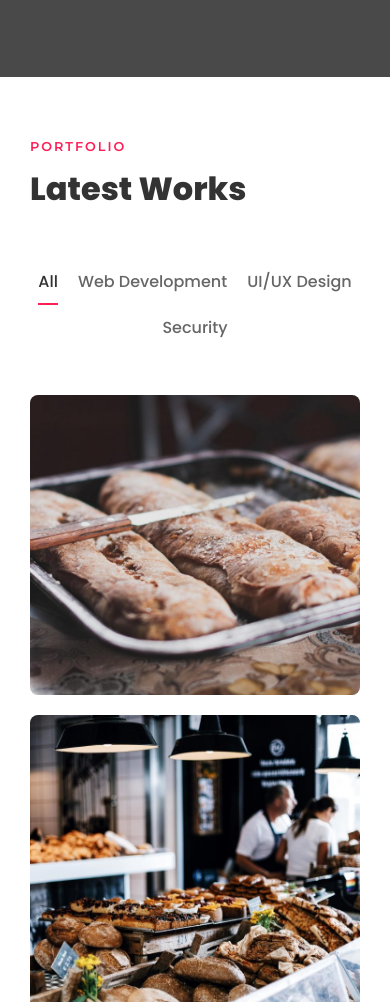
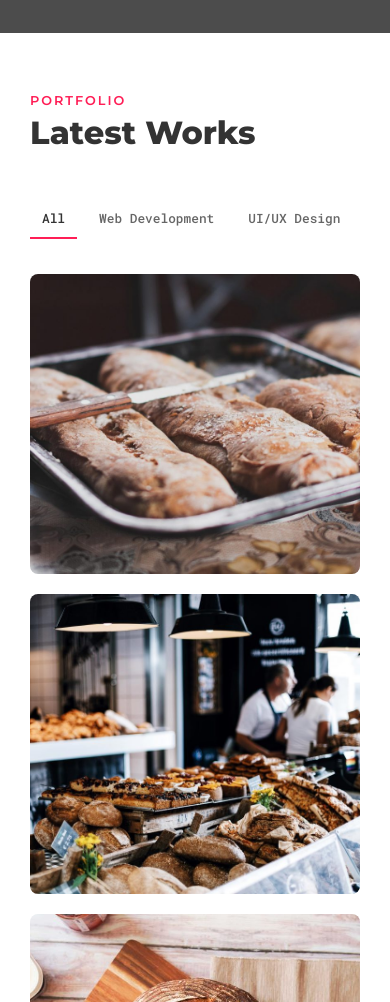
Before and after one commit to yousif-ayman-dev/yd-portfolio, a plain HTML site: page index.html in a window 390 px wide. Shown: the part 4535-5537 px from the top of the page. Drawn offline with nearby package versions, Linux system fonts and the light colour scheme.

```diff
--- a/css/style.css
+++ b/css/style.css
@@ -51,11 +51,16 @@
 
 /* 🔤 إعدادات أساسية للجسم */
 body {
-    font-family: 'Poppins', -apple-system, BlinkMacSystemFont, 'Segoe UI', Roboto, sans-serif;
-    line-height: 1.6;
-    color: var(--light-text);
-    background-color: var(--light-bg);
-    overflow-x: hidden;
+    font-family: 'Roboto Mono', monospace;
+    font-weight: 400;
+}
+
+h1,
+h2,
+h3,
+h4,
+.section-main-title {
+    font-family: 'Montserrat', sans-serif;
 }
 
 /* 🔗 تنسيق الروابط */
@@ -1865,6 +1870,7 @@
         transform: scale(0.95);
     }
 }
+
 /* ============================================
    🎯 إصلاح خلفية قسم CV في الدارك مود
    ============================================ */
@@ -1876,3 +1882,41 @@
     background-color: #333 !important;
     border-top-color: #444 !important;
 }
+
+/* ============================================
+   🖼️ إصلاح مشكلة كلمة Security الطويلة على الجوال
+   ============================================ */
+@media (max-width: 768px) {
+    .portfolio-filters {
+        display: flex !important;
+        flex-wrap: nowrap !important;
+        overflow-x: auto !important;
+        gap: 10px !important;
+        padding-bottom: 10px !important;
+        margin-bottom: 30px !important;
+        -webkit-overflow-scrolling: touch !important;
+        scrollbar-width: thin !important;
+        justify-content: flex-start !important;
+    }
+
+    .filter-item {
+        flex: 0 0 auto !important;
+        white-space: nowrap !important;
+        padding: 8px 15px !important;
+        font-size: 0.85rem !important;
+        cursor: pointer !important;
+    }
+
+    /* إخفاء شريط التمرير */
+    .portfolio-filters::-webkit-scrollbar {
+        display: none !important;
+    }
+}
+
+/* للأجهزة الصغيرة جداً */
+@media (max-width: 480px) {
+    .filter-item {
+        padding: 8px 12px !important;
+        font-size: 0.8rem !important;
+    }
+}
--- a/index.html
+++ b/index.html
@@ -2,23 +2,18 @@
 <html lang="en" dir="ltr">
 
 <head>
-    <!-- 🏷️ إعدادات أساسية -->
     <meta charset="UTF-8">
     <meta name="viewport" content="width=device-width, initial-scale=1.0">
     <title>Yousif Dahalan - Front-End Developer Portfolio</title>
 
-    <!-- 🔤 خطوط Google Fonts -->
     <link
-        href="https://fonts.googleapis.com/css2?family=Poppins:wght@300;400;500;600;700;800&family=Montserrat:wght@300;400;500;600&display=swap"
+        href="https://fonts.googleapis.com/css2?family=Roboto+Mono:wght@300;400;500&family=Montserrat:wght@300;400;500;600;700;800&display=swap"
         rel="stylesheet">
 
-    <!-- ✨ أيقونات Font Awesome -->
     <link rel="stylesheet" href="https://cdnjs.cloudflare.com/ajax/libs/font-awesome/6.5.2/css/all.min.css">
 
-    <!-- 🎨 ملف التنسيقات الرئيسي -->
     <link rel="stylesheet" href="css/style.css">
 
-    <!-- 🔍 إعدادات SEO محسنة -->
     <meta name="keywords"
         content="يوسف أيمن, يوسف دحلان, يوسف ايمن, yousif ayman, yousof ayman, yousef ayman, yousif dahalan, yousof dahalan, yousef dahalan, yousif dahlan, yousof dahlan, yousef dahlan, front end developer, web developer, portfolio, فرونت اند">
 
@@ -26,7 +21,6 @@
         content="الموقع الشخصي للمطور يوسف دحلان (يوسف أيمن) - مطور واجهات أمامية (Front-End Developer) متخصص في بناء مواقع احترافية.">
     <meta name="author" content="Yousif Dahalan">
 
-    <!-- 🖼️ Open Graph tags للسوشيال ميديا (محسنة) -->
     <meta property="og:title" content="Yousif Dahalan - Front-End Developer Portfolio">
     <meta property="og:description"
         content="Front-End Developer & Cybersecurity student creating secure, beautiful, and user-friendly web experiences.">
@@ -34,32 +28,26 @@
     <meta property="og:image" content="img/IMG_1793.JPG"> <!-- تأكد من صحة مسار الصورة -->
     <meta property="og:url" content="https://yourdomain.com"> <!-- ضع رابط موقعك هنا -->
 
-    <!-- ⚡ Favicon -->
     <link rel="icon" href="img/icon-yousif.png">
 
 </head>
 
 <body>
-    <!-- 🖱️ مؤشرات الماوس المخصصة -->
     <div class="custom-cursor"></div>
     <div class="custom-cursor-follower"></div>
 
-    <!-- 🧭 شريط التنقل الرئيسي مع زر الهامبرجر -->
     <nav class="main-nav" id="main-nav" role="navigation" aria-label="التنقل الرئيسي">
         <div class="nav-container container">
-            <!-- شعار الموقع -->
             <a class="nav-logo" href="#home" aria-label="العودة للصفحة الرئيسية">
                 <img src="img/icon-yousif.png" alt="Yousif Dahalan Logo" class="logo-img">
             </a>
 
-            <!-- زر قائمة الجوال (هامبرجر) -->
             <button class="hamburger-btn" id="hamburgerBtn" aria-label="فتح قائمة التنقل" aria-expanded="false">
                 <span class="hamburger-line"></span>
                 <span class="hamburger-line"></span>
                 <span class="hamburger-line"></span>
             </button>
 
-            <!-- قائمة التنقل الرئيسية (للشاشات الكبيرة) -->
             <ul class="nav-menu" role="menubar">
                 <li role="none"><a class="nav-link active" href="#home" role="menuitem">Home</a></li>
                 <li role="none"><a class="nav-link" href="#about" role="menuitem">About Me</a></li>
@@ -71,7 +59,6 @@
             </ul>
         </div>
 
-        <!-- قائمة الجوال المنزلقة -->
         <div class="mobile-nav-menu" id="mobileNavMenu">
             <ul role="menu">
                 <li role="none"><a class="mobile-nav-link" href="#home" role="menuitem">Home</a></li>
@@ -85,16 +72,13 @@
         </div>
     </nav>
 
-    <!-- 🎬 قسم الصفحة الرئيسية -->
     <header id="home" class="hero-section text-center">
         <div class="container hero-content">
-            <!-- صورة الملف الشخصي -->
             <div class="profile-picture-wrapper gentle-pulse">
                 <img src="img/IMG_1793.JPG" alt="Yousif Dahalan - Front-End Developer" class="profile-picture"
                     loading="lazy" width="300" height="300">
             </div>
 
-            <!-- العنوان الرئيسي -->
             <h1 class="main-heading">
                 <span class="first-name">YOUSIF</span>
                 <span class="last-name"> DAHALAN</span>
@@ -104,24 +88,20 @@
                 I'm a <span id="typewriter-text"></span>
             </p>
 
-            <!-- زر التمرير للأسفل -->
             <a href="#about" class="scroll-down-arrow" aria-label="تمرير للقسم التالي">
                 <i class="fas fa-chevron-down fa-bounce-slow" aria-hidden="true"></i>
             </a>
         </div>
     </header>
 
-    <!-- 👤 قسم "من أنا" -->
     <section id="about" class="about-section section-padding">
         <div class="container about-content">
-            <!-- صورة جانبية -->
             <div class="about-image-wrapper">
                 <img src="img/IMG_17920.JPG" alt="Yousif Dahalan working on a project" class="about-image gentle-pulse"
                     loading="lazy" width="400" height="500">
                 <div class="decorative-frame"></div>
             </div>
 
-            <!-- معلومات شخصية -->
             <div class="about-info-wrapper">
                 <h5 class="section-subtitle">BIOGRAPHY</h5>
                 <h2 class="section-main-title">About Me</h2>
@@ -131,7 +111,6 @@
                     in Cybersecurity, I combine technical skills with security awareness to create secure and beautiful
                     web applications.</p>
 
-                <!-- تفاصيل شخصية -->
                 <div class="personal-details-grid">
                     <div class="detail-item"><i class="fas fa-birthday-cake detail-icon icon-shake"
                             aria-hidden="true"></i>
@@ -156,19 +135,16 @@
                     </div>
                 </div>
 
-                <!-- زر عرض السيرة الذاتية -->
                 <a href="#cv" class="btn-primary btn-float">View My CV</a>
             </div>
         </div>
     </section>
 
-    <!-- 🛠️ قسم الخدمات -->
     <section id="services" class="section-padding section-light-bg">
         <div class="container text-center">
             <h5 class="section-subtitle">SERVICES</h5>
             <h2 class="section-main-title">Quality Services</h2>
 
-            <!-- قائمة الخدمات -->
             <div class="services-list">
                 <div class="service-box gentle-pulse">
                     <i class="fas fa-code service-icon fa-bounce-slow" aria-hidden="true"></i>
@@ -194,7 +170,6 @@
         </div>
     </section>
 
-    <!-- 📊 قسم الإحصائيات -->
     <section id="facts" class="facts-section section-padding section-dark-bg">
         <div class="container facts-list">
             <div class="fact-item">
@@ -220,13 +195,11 @@
         </div>
     </section>
 
-    <!-- 🖼️ قسم المعرض -->
     <section id="portfolio" class="portfolio-section section-padding section-light-bg">
         <div class="container text-center">
             <h5 class="section-subtitle">PORTFOLIO</h5>
             <h2 class="section-main-title">Latest Works</h2>
 
-            <!-- أزرار التصفية -->
             <div class="portfolio-filters">
                 <span class="filter-item active" data-filter="all" tabindex="0" role="button">All</span>
                 <span class="filter-item" data-filter="web" tabindex="0" role="button">Web Development</span>
@@ -234,7 +207,6 @@
                 <span class="filter-item" data-filter="security" tabindex="0" role="button">Security</span>
             </div>
 
-            <!-- شبكة المشاريع -->
             <div class="portfolio-grid">
                 <div class="project-item" data-category="web">
                     <img src="img/IMG-20211106-WA0029.jpg"
@@ -294,14 +266,12 @@
         </div>
     </section>
 
-    <!-- 📄 قسم السيرة الذاتية -->
     <section id="cv" class="cv-section section-padding section-light-bg">
         <div class="container">
             <h5 class="section-subtitle">RESUME</h5>
             <h2 class="section-main-title text-center">Curriculum Vitae</h2>
 
             <div class="cv-wrapper">
-                <!-- معاينة السيرة الذاتية -->
                 <div class="cv-preview">
                     <div class="cv-header">
                         <h3>YOUSIF AYMAN DAHALAN</h3>
@@ -314,7 +284,6 @@
                     </div>
 
                     <div class="cv-content">
-                        <!-- التعليم -->
                         <div class="cv-block">
                             <h4><i class="fas fa-graduation-cap" aria-hidden="true"></i> EDUCATION</h4>
                             <div class="cv-item">
@@ -329,7 +298,6 @@
                             </div>
                         </div>
 
-                        <!-- المهارات -->
                         <div class="cv-block">
                             <h4><i class="fas fa-code" aria-hidden="true"></i> TECHNICAL SKILLS</h4>
                             <div class="skills-grid">
@@ -364,7 +332,6 @@
                             </div>
                         </div>
 
-                        <!-- المشاريع -->
                         <div class="cv-block">
                             <h4><i class="fas fa-project-diagram" aria-hidden="true"></i> PERSONAL PROJECTS</h4>
                             <div class="cv-item">
@@ -381,7 +348,6 @@
                     </div>
                 </div>
 
-                <!-- أزرار التنزيل والطباعة -->
                 <div class="cv-actions">
                     <a href="cv/YOUSIF%20CV.pdf" class="btn-primary btn-float" download="Yousif_Dahalan_CV.pdf">
                         <i class="fas fa-download fa-shake-custom" aria-hidden="true"></i> Download CV (PDF)
@@ -391,7 +357,6 @@
         </div>
     </section>
 
-    <!-- 📰 قسم الأخبار -->
     <section id="news" class="news-section section-padding section-light-bg">
         <div class="container text-center">
             <h5 class="section-subtitle">NEWS</h5>
@@ -408,10 +373,8 @@
         </div>
     </section>
 
-    <!-- 📞 قسم الاتصال -->
     <section id="contact" class="contact-section section-padding">
         <div class="container contact-wrapper">
-            <!-- عمود النموذج -->
             <div class="contact-form-column">
                 <h5 class="section-subtitle">CONTACT</h5>
                 <h2 class="section-main-title text-left">Get in Touch</h2>
@@ -420,39 +383,32 @@
                     projects, UI/UX design work, or cybersecurity consulting. I'm available Monday through Friday, 9:00
                     a.m. to 8:00 p.m.</p>
 
-                <!-- نموذج الاتصال مع Formspree -->
                 <form action="https://formspree.io/f/mzddpyzl" method="POST" class="contact-form" id="contactForm">
-                    <!-- حقل الاسم -->
                     <div class="form-group">
                         <input type="text" name="name" placeholder="Your Name" required aria-label="Your name">
                     </div>
 
-                    <!-- حقل البريد الإلكتروني -->
                     <div class="form-group">
                         <input type="email" name="email" placeholder="Your Email" required
                             aria-label="Your email address">
                     </div>
 
-                    <!-- حقل الرسالة -->
                     <div class="form-group">
                         <textarea name="message" placeholder="Your Message" rows="6" required
                             aria-label="Your message"></textarea>
                     </div>
 
-                    <!-- ⚙️ إعدادات Formspree المخفية -->
                     <input type="hidden" name="_subject" value="New message from Portfolio!">
                     <input type="hidden" name="_replyto" value="">
                     <input type="hidden" name="_language" value="en">
                     <input type="text" name="_gotcha" style="display:none" tabindex="-1">
 
-                    <!-- زر الإرسال -->
                     <button type="submit" class="btn-primary btn-float" id="submitBtn">
                         <i class="fas fa-paper-plane fa-shake-custom" aria-hidden="true"></i> Send Message
                     </button>
                 </form>
             </div>
 
-            <!-- عمود الخريطة -->
             <div class="contact-map-column">
                 <iframe
                     src="https://www.google.com/maps/embed?pb=!1m18!1m12!1m3!1d110502.60389525131!2d31.188423458203118!3d30.044419644366156!2m3!1f0!2f0!3f0!3m2!1i1024!2i768!4f13.1!3m3!1m2!1s0x145846c9306e97af%3A0x5315ebf6378470c0!2sCairo%2C%20Cairo%20Governorate%2C%20Egypt!5e0!3m2!1sen!2s!4v123456789"
@@ -464,14 +420,11 @@
         </div>
     </section>
 
-    <!-- 🦶 الفوتر -->
     <footer class="main-footer">
         <div class="container footer-content">
-            <!-- حقوق النشر -->
             <p>&copy; <span id="currentYear"></span> All Rights Reserved. Designed & Developed by <strong>Yousif
                     Dahalan</strong>.</p>
 
-            <!-- الروابط الاجتماعية -->
             <div class="social-links">
                 <a href="https://www.linkedin.com/in/yousif-ayman-a66379361" target="_blank" rel="noopener noreferrer"
                     aria-label="Visit my LinkedIn profile">
@@ -489,12 +442,10 @@
         </div>
     </footer>
 
-    <!-- ⚙️ زر الإعدادات المربع (شكل Arlo المعدل) -->
     <button class="arlo-square-settings" id="arloSquareSettings" aria-label="إعدادات الموقع">
         <i class="fas fa-cog arlo-rotating-cog slow-rotate"></i>
     </button>
 
-    <!-- لوحة الإعدادات -->
     <div class="arlo-square-panel" id="arloSquarePanel">
         <div class="arlo-square-header">
             <h4><i class="fas fa-sliders-h gentle-pulse"></i> Website Settings</h4>
@@ -502,7 +453,6 @@
         </div>
 
         <div class="arlo-square-content">
-            <!-- الوضع الليلي -->
             <div class="arlo-square-item">
                 <span><i class="fas fa-moon icon-shake"></i> Dark Mode</span>
                 <label class="arlo-square-switch">
@@ -511,7 +461,6 @@
                 </label>
             </div>
 
-            <!-- تغيير الألوان -->
             <div class="arlo-square-item">
                 <span><i class="fas fa-palette icon-shake"></i> Change Color</span>
                 <div class="arlo-square-colors">
@@ -528,7 +477,6 @@
                 </div>
             </div>
 
-            <!-- إعادة تعيين -->
             <div class="arlo-square-item">
                 <button class="arlo-square-reset btn-float" id="arloSquareReset">
                     <i class="fas fa-redo fa-spin-slow"></i> Reset Settings
@@ -537,14 +485,10 @@
         </div>
     </div>
 
-    <!-- 📚 مكتبات JavaScript -->
-    <!-- مكتبة jQuery -->
     <script src="https://cdnjs.cloudflare.com/ajax/libs/jquery/3.6.0/jquery.min.js"></script>
-    <!-- مكتبات الرسوم المتحركة -->
     <script src="https://cdnjs.cloudflare.com/ajax/libs/waypoints/4.0.1/jquery.waypoints.min.js"></script>
     <script src="https://cdnjs.cloudflare.com/ajax/libs/Counter-Up/1.0.0/jquery.counterup.min.js"></script>
 
-    <!-- 📜 ملف JavaScript الخاص بنا -->
     <script src="js/main.js"></script>
 
 </body>
```
